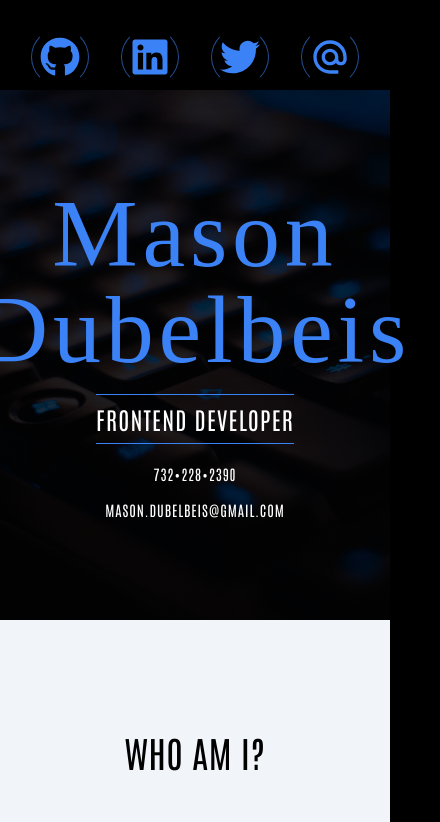
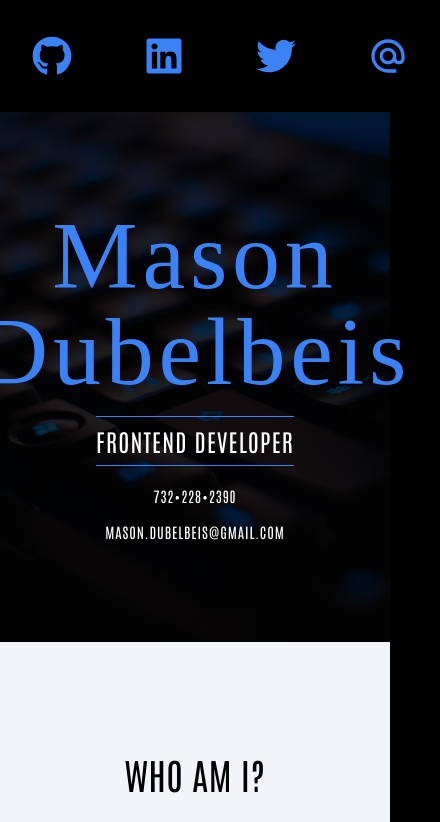
Before and after one commit to mdubelbeis/portfolio-v2, a React (Vite) app: page / in a window 390 px wide. Shown: the top 822 px of the page, 440 px wide, since content can reach past the window. Built offline with nearby package versions, Linux system fonts and the light colour scheme; a web font is replaced by a local one.

Commit message:
edit links

```diff
--- a/src/components/Contact.tsx
+++ b/src/components/Contact.tsx
@@ -12,17 +12,17 @@ const ICONS = [
 
 const Contact: React.FC = () => {
   return (
-    <nav className={`z-10 mx-auto flex justify-around pt-6 md:absolute md:left-0 md:top-0 md:block md:h-full`}>
+    <nav className={`z-10 mx-auto flex justify-around py-4 md:absolute md:left-0 md:top-0 md:block md:h-full md:pt-6`}>
       {/* <h3 className="text-black text-5xl">CONTACT</h3> */}
       <div id="content-container" className="h-full py-1 px-4 shadow-xl md:fixed">
-        <ul id="contact-links-wrapper" className={`flex gap-8 md:flex-col`}>
+        <ul id="contact-links-wrapper" className={`flex gap-10 md:flex-col`}>
           {ICONS.map((icon) => {
             return (
               <li
                 key={Math.random()}
-                className="w-full rounded-full border-[0.1rem] border-blue-500 border-b-transparent border-t-transparent border-opacity-60 p-2 text-blue-500 shadow-xl hover:border-blue-700 hover:border-r-transparent hover:border-l-transparent hover:border-opacity-60 hover:text-blue-700 focus:border-blue-700 focus:border-r-transparent focus:border-l-transparent focus:border-opacity-60 focus:text-blue-700 focus:outline-none active:border-blue-700 active:border-r-transparent active:border-l-transparent active:border-opacity-60 active:text-blue-700"
+                className="w-full rounded-full border-opacity-60 p-4 text-blue-500 shadow-lg hover:text-blue-700 hover:shadow-xl focus:border-opacity-60 focus:text-blue-700 focus:outline-none active:shadow-lg"
               >
-                <a href={icon.url} target="_blank" className="focus:outline-cyan-700">
+                <a href={icon.url} target="_blank" className="">
                   {icon.icon}
                 </a>
               </li>
```
